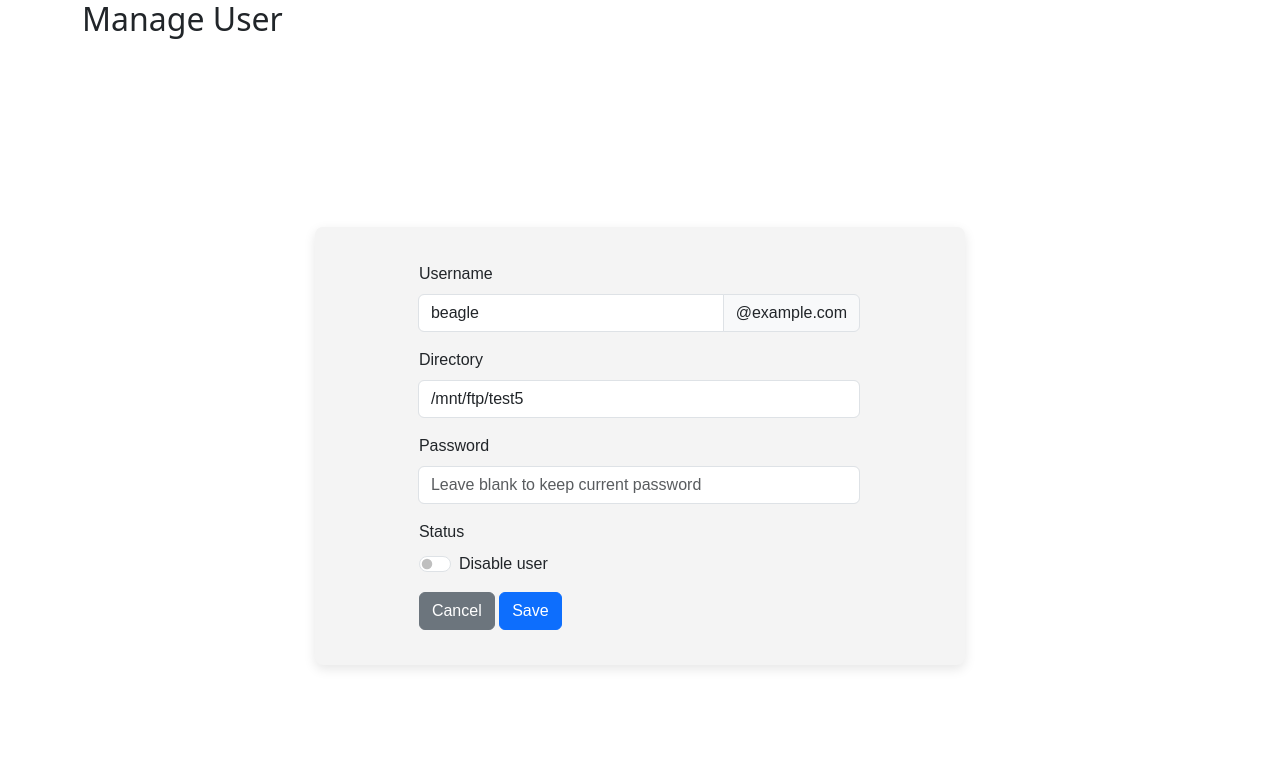
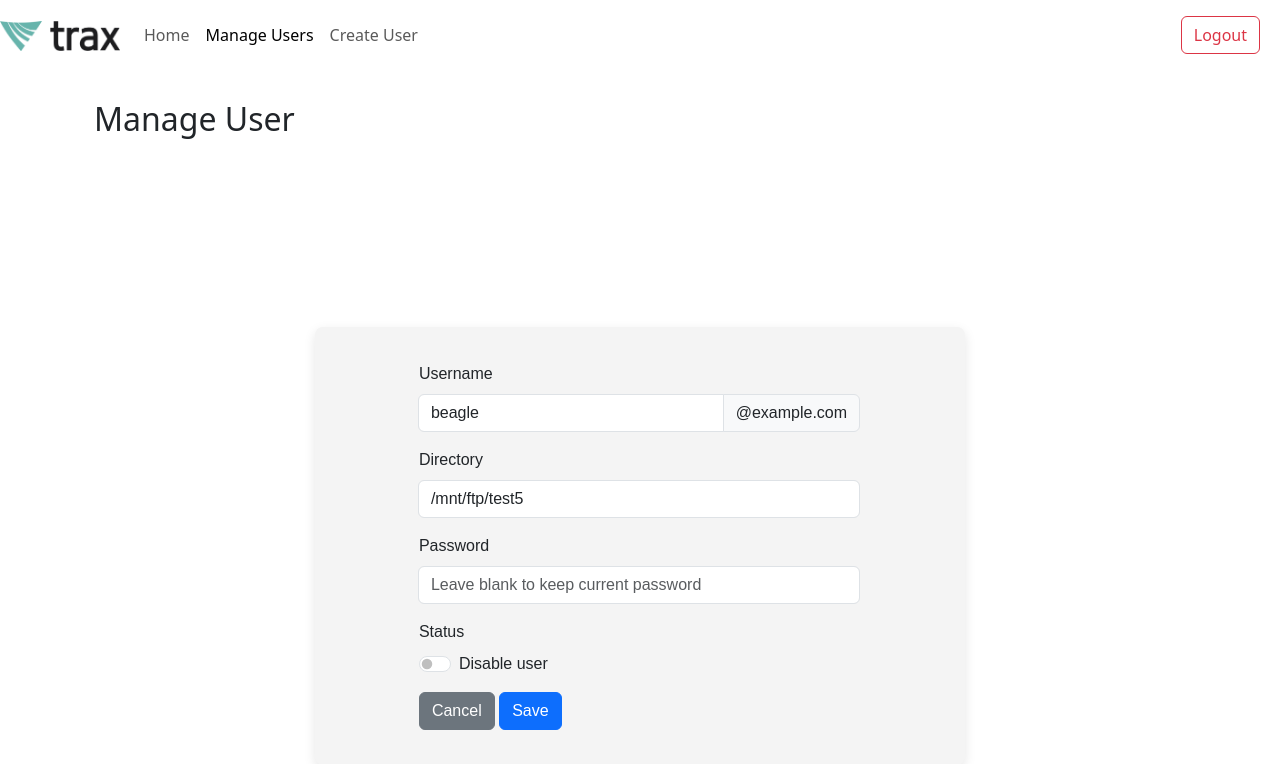
Before and after one commit to sanashii/proftpd_flask, a Flask app: page /manage_user/105421 in a window 1280 px wide. Shown: the top 764 px of the page. Before the commit the page ends 669 px from the top, so only its background shows below. Run offline with Flask 3, Linux system fonts and the light colour scheme; a user stored in the database is signed in.

Commit message:
fixed manage_user page + routing changed for component loading

```diff
--- a/app.py
+++ b/app.py
@@ -70,6 +70,15 @@ def home():
     users = get_filtered_sorted_users(sort_by, filter_status, search_query)
     return render_template('home.html', users=users)
 
+# manage user component
+@app.route('/manage_user/<int:user_id>', methods=['GET'])
+def manage_user(user_id):
+    if not session.get("username"):
+        return redirect("/login")
+
+    user = User.query.get_or_404(user_id)
+    return render_template('manage_user.html', user=user)
+
 def get_filtered_sorted_users(sort_by='id', filter_status='all', search_query=''):
     query = User.query
 
@@ -132,15 +141,6 @@ def get_user_status_counts():
         'disabled_users': disabled_users_count
     })
 
-# manage user component
-@app.route('/manage_user/<int:user_id>', methods=['GET'])
-def manage_user(user_id):
-    if not session.get("username"):
-        return redirect("/login")
-
-    user = User.query.get_or_404(user_id)
-    return render_template('manage_user.html', user=user)
-
 # for updating user info in manage_user.html
 @app.route('/update_user', methods=['POST'])
 def update_user():
--- a/templates/index.html
+++ b/templates/index.html
@@ -23,7 +23,7 @@
       <div id="navbarNavAltMarkup" class="collapse navbar-collapse">
         <div class="navbar-nav">
             <a href="{{ url_for('home') }}" class="nav-item nav-link {% if request.endpoint == 'home' %}active{% endif %}">Home</a>
-            <a href="#" class="nav-item nav-link">Manage Users</a>
+            <a class="nav-item nav-link {% if request.endpoint == 'manage_user' %}active{% endif %}">Manage Users</a>
             <a href="#" class="nav-item nav-link">Create User</a>
         </div>
       </div>
@@ -40,11 +40,6 @@
     <section id="content" class="content-section">
       <div class="container">
         {% block content %}
-          {% if component_template %}
-              {% include component_template %}
-          {% else %}
-              <!-- Default home page content or other fallback content -->
-          {% endif %}
         {% endblock %}
       </div>
     </section>
--- a/templates/manage_user.html
+++ b/templates/manage_user.html
@@ -14,52 +14,14 @@
     <script src="https://code.jquery.com/jquery-3.7.1.min.js" integrity="sha256-/JqT3SQfawRcv/BIHPThkBvs0OEvtFFmqPF/lYI/Cxo=" crossorigin="anonymous"></script>
 </head>
 <body>
+    {% extends "index.html" %}
+
+    {% block content %}
     <div class="container">
         <h2>Manage User</h2>
 
-        <div class="main-container">
-            <div class="manage-user-container">
-                <form action="{{ url_for('update_user') }}" method="POST">
-                    <input type="hidden" name="user_id" value="{{ user.id }}">
-
-                    <div class="input-group mb-3">
-                        <label for="username" class="form-label">Username</label>
-                        <div class="input-group">
-                            <input type="text" class="form-control" id="username" name="username" value="{{ user.username }}" required>
-                            <span class="input-group-text" id="basic-addon2">@example.com</span>
-                        </div>
-                    </div>
-
-                    <div class="input-group mb-3">
-                        <label for="directory" class="form-label">Directory</label>
-                        <div class="input-group">
-                            <input type="text" class="form-control" id="directory" name="directory" value="{{ user.directory }}" required>
-                        </div>
-                    </div>
-
-                    <div class="input-group mb-3">
-                        <label for="password" class="form-label">Password</label>
-                        <div class="input-group">
-                            <input type="password" class="form-control" id="password" name="password" placeholder="Leave blank to keep current password">
-                        </div>
-                    </div>
-
-                    <div class="mb-3">
-                        <label class="form-label">Status</label>
-                        <div class="form-check form-switch">
-                            <input class="form-check-input" type="checkbox" role="switch" id="status-switch" name="status_switch" value="Disabled"
-                                {% if user.status == 'Disabled' %}checked{% endif %}>
-                            <label class="form-check-label" for="status-switch">Disable user</label>
-                        </div>
-                    </div>
-
-                    <div class="button-group">
-                        <button type="button" class="btn btn-secondary" onclick='window.location.href="/home"'>Cancel</button>
-                        <button type="submit" class="btn btn-primary">Save</button>
-                    </div>
-                </form>
-            </div>
-        </div>
+        {% include 'manage_user_component.html' %}
     </div>
+    {% endblock %}
 </body>
 </html>
--- /dev/null
+++ b/templates/manage_user_component.html
@@ -0,0 +1,61 @@
+<!DOCTYPE html>
+<html lang="en">
+<head>
+    <meta charset="UTF-8">
+    <meta name="viewport" content="width=device-width, initial-scale=1.0">
+    <title>Manage User Component</title>
+    <link rel="stylesheet" href="static/manage-user.css">
+    <script src="/static/scripts.js"></script>
+
+    <!-- Bootstrap CSS -->
+    <link href="https://cdn.jsdelivr.net/npm/bootstrap@5.3.3/dist/css/bootstrap.min.css" rel="stylesheet" integrity="sha384-QWTKZyjpPEjISv5WaRU9OFeRpok6YctnYmDr5pNlyT2bRjXh0JMhjY6hW+ALEwIH" crossorigin="anonymous">
+    <script src="https://cdn.jsdelivr.net/npm/bootstrap@5.3.3/dist/js/bootstrap.bundle.min.js" integrity="sha384-YvpcrYf0tY3lHB60NNkmXc5s9fDVZLESaAA55NDzOxhy9GkcIdslK1eN7N6jIeHz" crossorigin="anonymous"></script>
+
+    <script src="https://code.jquery.com/jquery-3.7.1.min.js" integrity="sha256-/JqT3SQfawRcv/BIHPThkBvs0OEvtFFmqPF/lYI/Cxo=" crossorigin="anonymous"></script>
+</head>
+<body>
+        <div class="main-container">
+            <div class="manage-user-container">
+                <form action="{{ url_for('update_user') }}" method="POST">
+                    <input type="hidden" name="user_id" value="{{ user.id }}">
+
+                    <div class="input-group mb-3">
+                        <label for="username" class="form-label">Username</label>
+                        <div class="input-group">
+                            <input type="text" class="form-control" id="username" name="username" value="{{ user.username }}" required>
+                            <span class="input-group-text" id="basic-addon2">@example.com</span>
+                        </div>
+                    </div>
+
+                    <div class="input-group mb-3">
+                        <label for="directory" class="form-label">Directory</label>
+                        <div class="input-group">
+                            <input type="text" class="form-control" id="directory" name="directory" value="{{ user.directory }}" required>
+                        </div>
+                    </div>
+
+                    <div class="input-group mb-3">
+                        <label for="password" class="form-label">Password</label>
+                        <div class="input-group">
+                            <input type="password" class="form-control" id="password" name="password" placeholder="Leave blank to keep current password">
+                        </div>
+                    </div>
+
+                    <div class="mb-3">
+                        <label class="form-label">Status</label>
+                        <div class="form-check form-switch">
+                            <input class="form-check-input" type="checkbox" role="switch" id="status-switch" name="status_switch" value="Disabled"
+                                {% if user.status == 'Disabled' %}checked{% endif %}>
+                            <label class="form-check-label" for="status-switch">Disable user</label>
+                        </div>
+                    </div>
+
+                    <div class="button-group">
+                        <button type="button" class="btn btn-secondary" onclick='window.location.href="/home"'>Cancel</button>
+                        <button type="submit" class="btn btn-primary">Save</button>
+                    </div>
+                </form>
+            </div>
+        </div>
+</body>
+</html>
--- a/templates/user_table.html
+++ b/templates/user_table.html
@@ -57,7 +57,7 @@
         <tbody>
             {% if users %}
                 {% for user in users %}
-                <tr class="user-row" data-user-id="{{ user.id }}">
+                <tr onclick=window.location.href="{{ url_for('manage_user', user_id=user.id) }}" style="cursor: pointer;">
                     <th scope="row">{{ user.id }}</th>
                     <td>{{ user.username }}</td>
                     <td>{{ user.directory }}</td>
```
Also changed, not shown: static/scripts.js (+0 -9 lines), instance/users.db, 1 other file.
